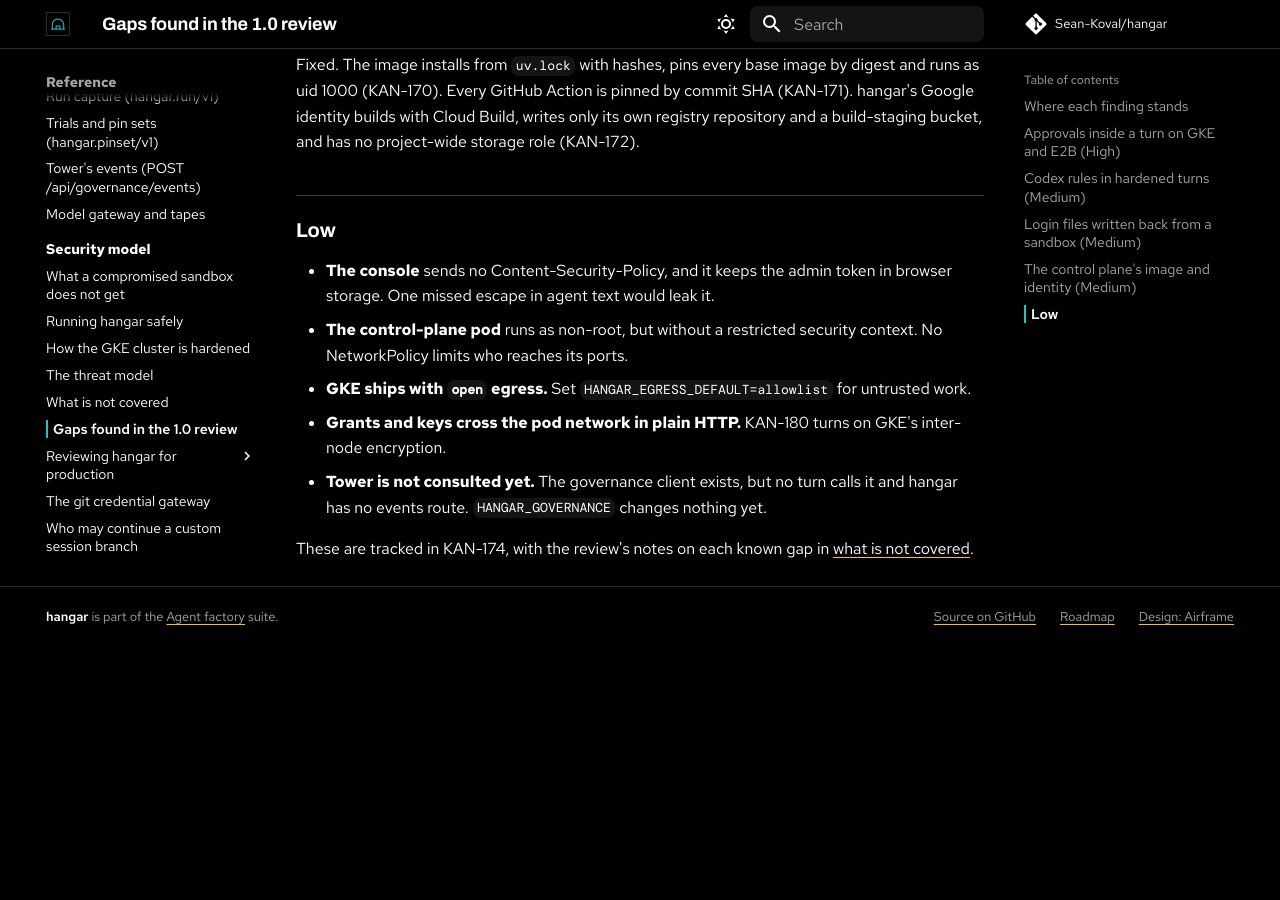
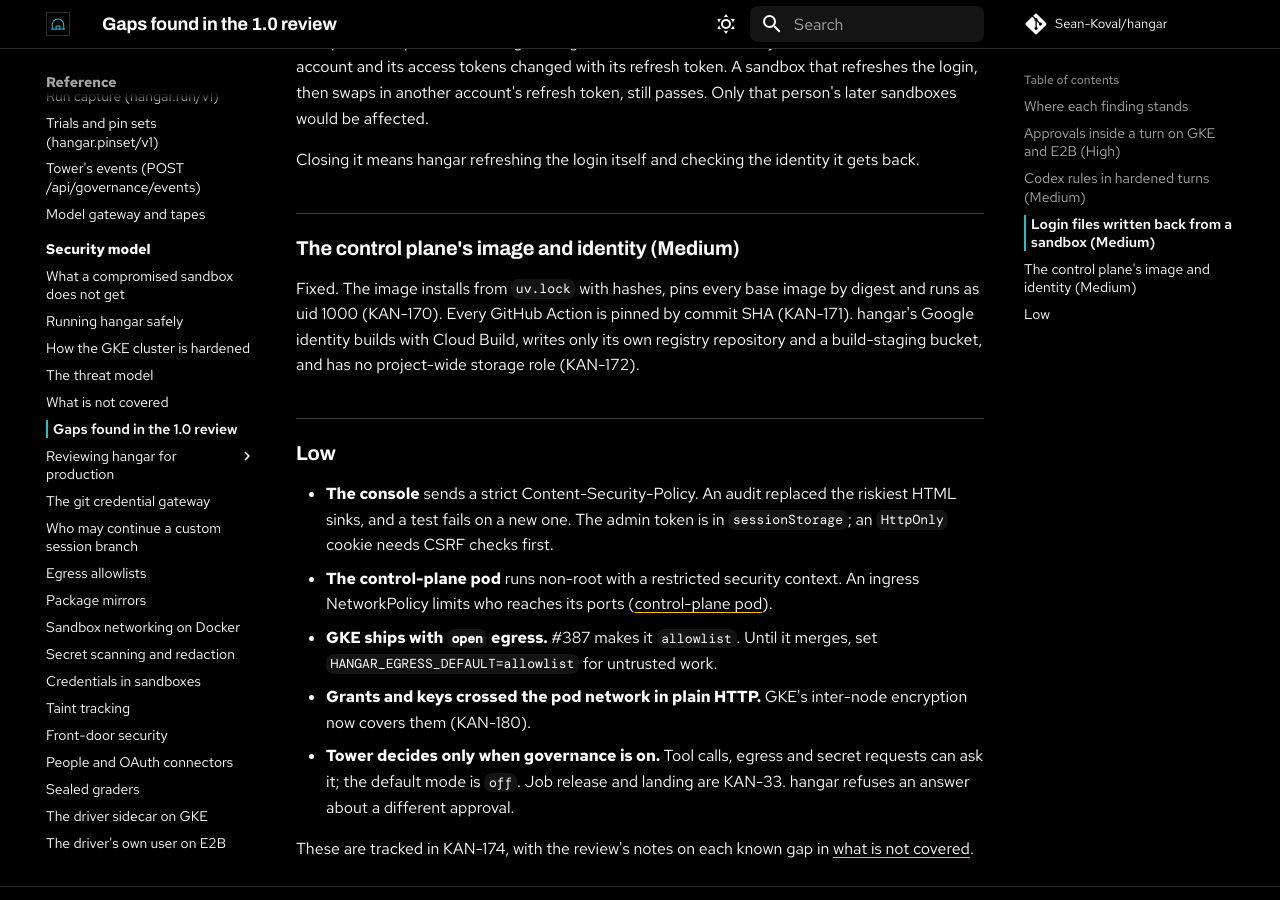
Before and after one commit to Sean-Koval/hangar, an MkDocs documentation site: the page built from docs/security/review-1.0.md, in a window 1280 px wide and 900 px high, scrolled down 2746 px. Built offline with MkDocs 1.6.1 and Material for MkDocs 9.7.7, drawn with Linux system fonts in a browser that asks for light colours; comment, search, counter and statistics services are not loaded; before the commit the page ends 3393 px from its top, so only the background shows below that; some of the changed text lies outside the part shown.

Commit message:
KAN-174: record what stays open from the security lows; refuse a status answer about another approval
L-1: HttpDecisionPoint.status fails closed (contract) when Tower answers about a
different approval id. Gap 9 re-tested (E2B exec goes through hangar's envd
client with the bounded tail) and removed from not-covered. not-covered.md gains
H-1, M-4, L-1 and L-7's residual; review-1.0.md and review/risks.md say where
L-7, L-8, L-10, L-1 and gaps 8 and 9 stand.

Co-Authored-By: Claude Opus 5.5 <noreply@anthropic.com>
Claude-Session: https://claude.ai/code/session_016xuJpBrUBas3FN4AZC8nnJ

```diff
--- a/docs/security/review-1.0.md
+++ b/docs/security/review-1.0.md
@@ -18,11 +18,13 @@ Each is tracked in Jira. What remains open, with its owner and reason, is on
 | The image ignores `uv.lock`, uses `uv:latest`, runs as root | Medium | KAN-170 | Fixed |
 | GitHub Actions pinned by tag | Medium | KAN-171 | Fixed |
 | hangar's Google roles are project-wide | Medium | KAN-172 | Fixed in hangar; Tower's own registry is its half |
-| The console: no CSP, the admin token in browser storage | Low (L-7) | KAN-174 | Open |
-| The control-plane pod's security context and NetworkPolicy | Low (L-8) | KAN-174 | Open; non-root is fixed (KAN-170) |
-| GKE ships with `open` egress | Low (L-9) | KAN-174 | Waiting on a decision |
-| Git grants in plain HTTP between nodes | Low (L-10) | KAN-180 | Open |
-| Tower is not consulted yet | Low (L-1) | KAN-77 to KAN-79 | Accepted until wired |
+| The console: no CSP, the admin token in browser storage | Low (L-7) | KAN-174 | Fixed: a strict CSP, audited sinks, the token in `sessionStorage`; an `HttpOnly` cookie is accepted as later work |
+| The control-plane pod's security context and NetworkPolicy | Low (L-8) | KAN-174, KAN-170 | Fixed; IAP stays off, with the [reason](control-plane-pod.md) |
+| GKE ships with `open` egress | Low (L-9) | KAN-174 | Decided: `allowlist`, in review (#387) |
+| Git grants in plain HTTP between nodes | Low (L-10) | KAN-180 | Fixed: [inter-node encryption](gke-cluster.md) |
+| Tower is not consulted yet | Low (L-1) | KAN-77 to KAN-79, KAN-33 | Wired and off by default; release and landing are KAN-33 |
+| Predictable custom session branches | Known gap 8 | KAN-174 | Fixed: [checked against their creator](branch-creators.md) |
+| E2B buffers a command's whole output | Known gap 9 | KAN-174 | Closed: hangar's envd client keeps a bounded tail, re-tested |
 | The gateway has no connection cap | Known gap 10 | KAN-174 | Fixed: a per-peer cap |
 | NAT64 and 6to4 addresses pass the callback check | Q-2, Q-3 | KAN-174 | Fixed |
 
@@ -56,10 +58,10 @@ Fixed. The image installs from `uv.lock` with hashes, pins every base image by d
 
 ## Low
 
-- **The console** sends no Content-Security-Policy, and it keeps the admin token in browser storage. One missed escape in agent text would leak it.
-- **The control-plane pod** runs as non-root, but without a restricted security context. No NetworkPolicy limits who reaches its ports.
-- **GKE ships with `open` egress.** Set `HANGAR_EGRESS_DEFAULT=allowlist` for untrusted work.
-- **Grants and keys cross the pod network in plain HTTP.** KAN-180 turns on GKE's inter-node encryption.
-- **Tower is not consulted yet.** The governance client exists, but no turn calls it and hangar has no events route. `HANGAR_GOVERNANCE` changes nothing yet.
+- **The console** sends a strict Content-Security-Policy. An audit replaced the riskiest HTML sinks, and a test fails on a new one. The admin token is in `sessionStorage`; an `HttpOnly` cookie needs CSRF checks first.
+- **The control-plane pod** runs non-root with a restricted security context. An ingress NetworkPolicy limits who reaches its ports ([control-plane pod](control-plane-pod.md)).
+- **GKE ships with `open` egress.** #387 makes it `allowlist`. Until it merges, set `HANGAR_EGRESS_DEFAULT=allowlist` for untrusted work.
+- **Grants and keys crossed the pod network in plain HTTP.** GKE's inter-node encryption now covers them (KAN-180).
+- **Tower decides only when governance is on.** Tool calls, egress and secret requests can ask it; the default mode is `off`. Job release and landing are KAN-33. hangar refuses an answer about a different approval.
 
 These are tracked in KAN-174, with the review's notes on each known gap in [what is not covered](not-covered.md).
```
Also changed, not shown: CHANGELOG.md (+2 -0 lines), docs/security/not-covered.md (+12 -2 lines), docs/security/review/risks.md (+3 -7 lines), 3 other files.
